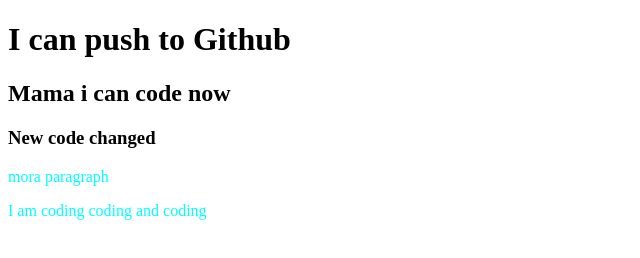
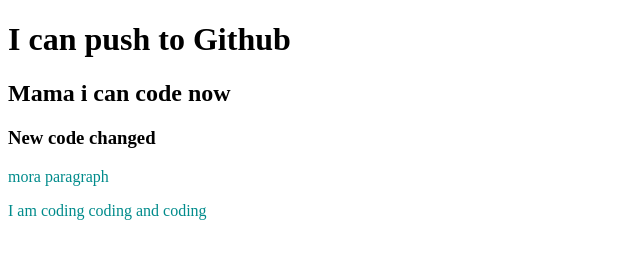
Before and after one commit to aktharuzzaman34/my-second-repo, a plain HTML site: page index.html in a window 1280 px wide. Shown: the whole page, without its empty margins (0-640 px from the left). Drawn offline with Linux system fonts and the light colour scheme.

Commit message:
color changed

```diff
--- a/style.css
+++ b/style.css
@@ -1,3 +1,3 @@
 p{
-    color: cyan;
+    color: darkcyan;
 }
```
